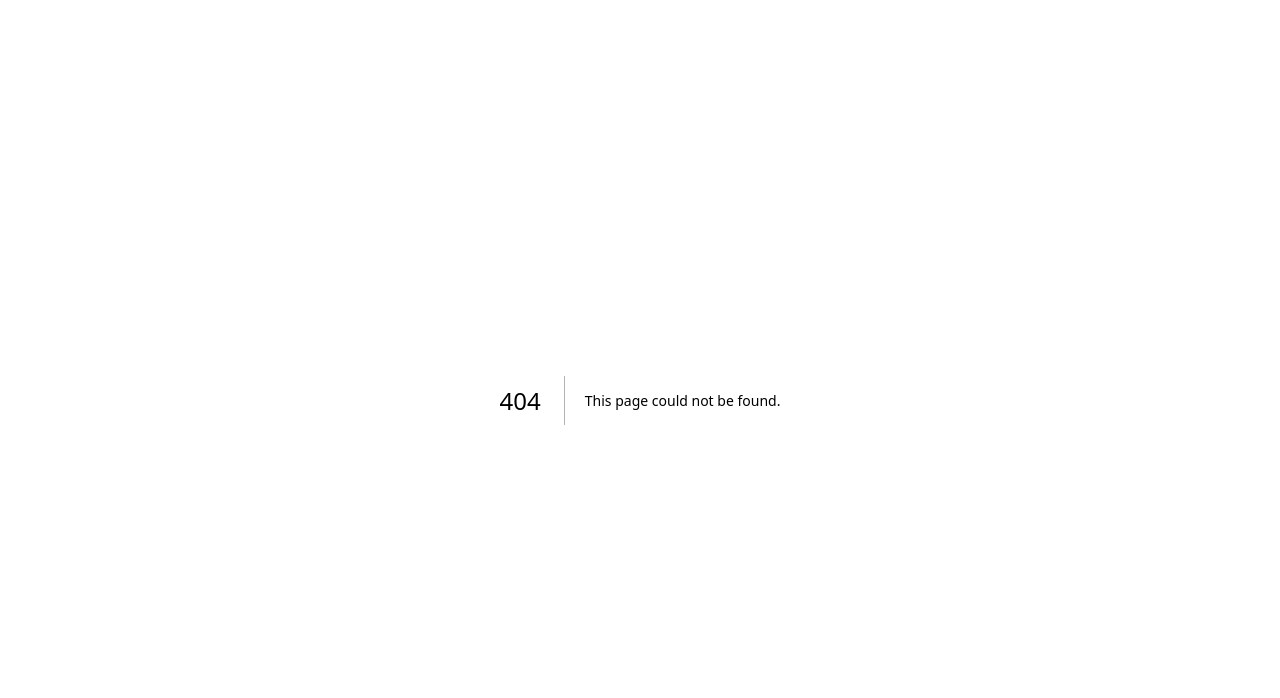
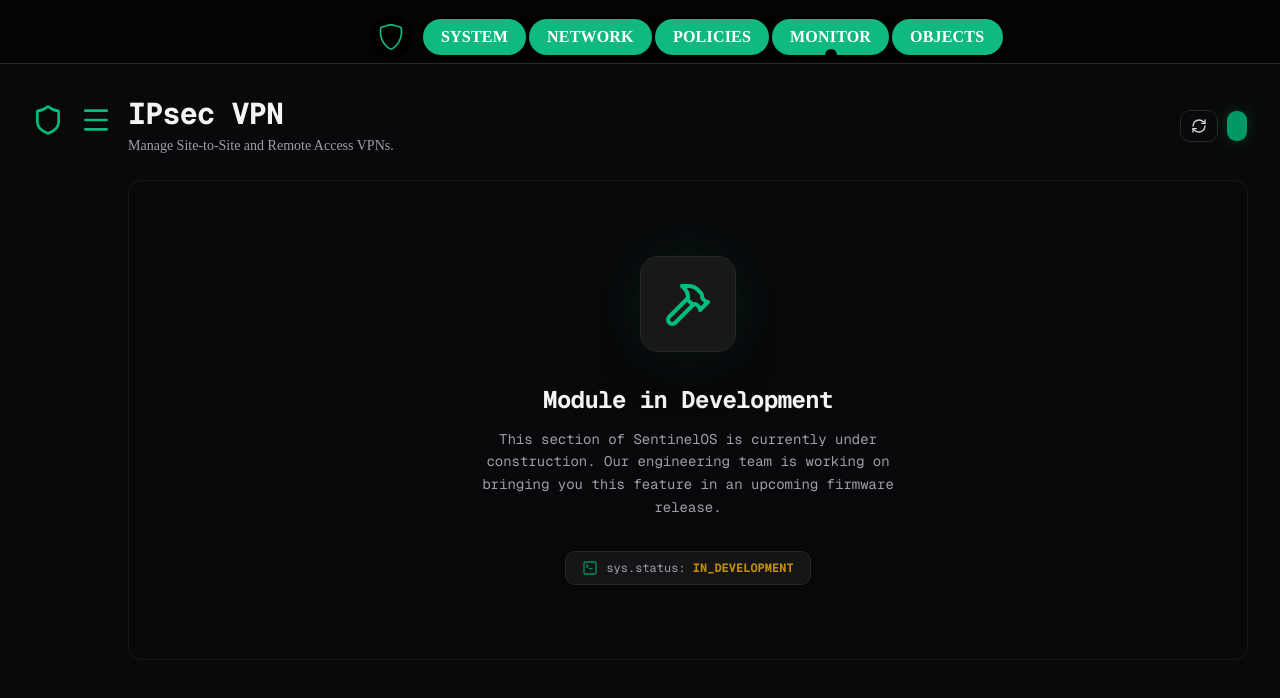
Before and after one commit to DanielGerardoHC/sentinelos-ui, a Next.js app: page /monitor in a window 1280 px wide. Before the commit this address had no page. Shown: the top 698 px of the page. Built offline with nearby package versions, Linux system fonts and the light colour scheme.

Commit message:
vista de ComingSoon y componente añadido y dhcp drawer modificado

```diff
--- a/next.config.ts
+++ b/next.config.ts
@@ -1,13 +1,17 @@
 import type { NextConfig } from "next";
 
+const isExport = process.env.BUILD_MODE === 'export';
+
 const nextConfig: NextConfig = {
-  /* config options here */
-    output: 'standalone',
-    async rewrites() {
+    output: isExport ? 'export' : 'standalone',
+
+    trailingSlash: isExport ? true : false,
+
+    rewrites: isExport ? undefined : async () => {
         return [
             {
                 source: '/api/:path*',
-                destination: 'http://192.168.56.10:8080/api/:path*'
+                destination: 'http://127.0.0.1:8080/api/:path*'
             }
         ];
     },
--- a/src/app/(dashboard)/layout.tsx
+++ b/src/app/(dashboard)/layout.tsx
@@ -25,10 +25,10 @@
         },
         { key: 'sidebar.network.routing', fallback: 'Routing', link: '/network/routing' },
         {
-            key: 'sidebar.network.vpn', fallback: 'VPN', link: '/network/vlans',
-            subItems: [{ key: 'sidebar.network.ipsec_vpn', fallback: 'IPsec', link: '/network/ipsec' },
-                       { key: 'sidebar.network.ssl_vpn', fallback: 'SSL VPN', link: '/network/ssl' },
-                       { key: 'sidebar.network.vxlan', fallback: 'VXlan', link: '/network/vxlan' },
+            key: 'sidebar.network.vpn', fallback: 'VPN', link: '/network/vpn',
+            subItems: [{ key: 'sidebar.network.ipsec_vpn', fallback: 'IPsec', link: '/network/vpn/ipsec_vpn' },
+                       { key: 'sidebar.network.ssl_vpn', fallback: 'SSL VPN', link: '/network/vpn/ssl_vpn' },
+                       { key: 'sidebar.network.vxlan', fallback: 'VXlan', link: '/network/vpn/vxlan' },
             ]
         },
     ],
@@ -41,8 +41,6 @@
         {
             key: 'sidebar.system.dashboard', fallback: 'Dashboard', link: '/system',
             subItems: [
-                { key: 'sidebar.system.overview', fallback: 'System Overview', link: '/system' },
-                { key: 'sidebar.system.users', fallback: 'Users', link: '/system/users' },
                 { key: 'sidebar.system.threats', fallback: 'Threats', link: '/system/threats' }
             ]
         },
--- /dev/null
+++ b/src/app/(dashboard)/monitor/page.tsx
@@ -0,0 +1,16 @@
+'use client';
+
+import { ComingSoon } from '@/components/firewall/ComingSoon';
+import { PageHeader } from '@/components/firewall/PageHeader';
+
+export default function VPNPage() {
+    return (
+        <div className="space-y-6">
+            <PageHeader
+                title="IPsec VPN"
+                description="Manage Site-to-Site and Remote Access VPNs."
+            />
+            <ComingSoon />
+        </div>
+    );
+}
--- /dev/null
+++ b/src/app/(dashboard)/network/vpn/ipsec_vpn/page.tsx
@@ -0,0 +1,16 @@
+'use client';
+
+import { ComingSoon } from '@/components/firewall/ComingSoon';
+import { PageHeader } from '@/components/firewall/PageHeader';
+
+export default function VPNPage() {
+    return (
+        <div className="space-y-6">
+            <PageHeader
+                title="IPsec VPN"
+                description="Manage Site-to-Site and Remote Access VPNs."
+            />
+            <ComingSoon />
+        </div>
+    );
+}
--- /dev/null
+++ b/src/app/(dashboard)/network/vpn/page.tsx
@@ -0,0 +1,16 @@
+'use client';
+
+import { ComingSoon } from '@/components/firewall/ComingSoon';
+import { PageHeader } from '@/components/firewall/PageHeader';
+
+export default function VPNPage() {
+    return (
+        <div className="space-y-6">
+            <PageHeader
+                title="IPsec VPN"
+                description="Manage Site-to-Site and Remote Access VPNs."
+            />
+            <ComingSoon />
+        </div>
+    );
+}
--- /dev/null
+++ b/src/app/(dashboard)/network/vpn/ssl_vpn/page.tsx
@@ -0,0 +1,16 @@
+'use client';
+
+import { ComingSoon } from '@/components/firewall/ComingSoon';
+import { PageHeader } from '@/components/firewall/PageHeader';
+
+export default function VPNPage() {
+    return (
+        <div className="space-y-6">
+            <PageHeader
+                title="IPsec VPN"
+                description="Manage Site-to-Site and Remote Access VPNs."
+            />
+            <ComingSoon />
+        </div>
+    );
+}
--- /dev/null
+++ b/src/app/(dashboard)/network/vpn/vxlan/page.tsx
@@ -0,0 +1,16 @@
+'use client';
+
+import { ComingSoon } from '@/components/firewall/ComingSoon';
+import { PageHeader } from '@/components/firewall/PageHeader';
+
+export default function VPNPage() {
+    return (
+        <div className="space-y-6">
+            <PageHeader
+                title="IPsec VPN"
+                description="Manage Site-to-Site and Remote Access VPNs."
+            />
+            <ComingSoon />
+        </div>
+    );
+}
--- /dev/null
+++ b/src/components/firewall/ComingSoon.tsx
@@ -0,0 +1,43 @@
+import { useTranslation } from 'react-i18next';
+import { Hammer, TerminalSquare } from 'lucide-react';
+
+interface ComingSoonProps {
+    title?: string;
+    description?: string;
+}
+
+export function ComingSoon({ title, description }: ComingSoonProps) {
+    const { t } = useTranslation();
+
+    return (
+        <div className="flex flex-col items-center justify-center min-h-[60vh] p-8 border border-zinc-800/50 bg-zinc-950/50 rounded-xl relative overflow-hidden group">
+
+            <div className="absolute inset-0 bg-gradient-to-b from-emerald-500/5 to-transparent opacity-0 group-hover:opacity-100 transition-opacity duration-700 pointer-events-none" />
+
+            <div className="relative z-10 flex flex-col items-center space-y-8">
+
+                <div className="relative">
+                    <div className="absolute inset-0 bg-emerald-500/20 blur-xl rounded-full animate-pulse" />
+                    <div className="w-24 h-24 bg-zinc-900 border border-zinc-800 rounded-2xl flex items-center justify-center relative z-10 shadow-2xl">
+                        <Hammer className="w-12 h-12 text-emerald-500" />
+                    </div>
+                </div>
+
+                <div className="space-y-3 text-center max-w-md">
+                    <h2 className="text-2xl font-bold font-mono text-zinc-100 tracking-tight">
+                        {title || t('coming_soon.title')}
+                    </h2>
+                    <p className="text-sm font-mono text-zinc-400 leading-relaxed">
+                        {description || t('coming_soon.desc')}
+                    </p>
+                </div>
+
+                <div className="flex items-center gap-2 px-4 py-2 bg-zinc-900/80 border border-zinc-800 rounded-lg text-zinc-400 font-mono text-xs shadow-inner">
+                    <TerminalSquare className="w-4 h-4 text-emerald-500/70" />
+                    <span>sys.status: <span className="text-amber-400 font-bold animate-pulse">IN_DEVELOPMENT</span></span>
+                </div>
+
+            </div>
+        </div>
+    );
+}
--- a/src/components/firewall/DhcpDrawer.tsx
+++ b/src/components/firewall/DhcpDrawer.tsx
@@ -30,19 +30,37 @@
     const [dns2, setDns2] = useState('1.1.1.1');
     const [leaseTime, setLeaseTime] = useState(1440);
 
-    // 1. Al abrir el drawer, pedimos los datos UNA SOLA VEZ
+
+
+    const [isFetchingLocal, setIsFetchingLocal] = useState(false);
+
     useEffect(() => {
         if (isOpen && interfaceName) {
             setIsInitialized(false);
-            fetchDhcpPools();
+            setIsFetchingLocal(true); //
+
+            (async () => {
+                await fetchDhcpPools();
+                setIsFetchingLocal(false);
+            })();
+        } else {
+            setIsInitialized(false);
+            setDhcpEnabled(false);
+            setExistsInApi(false);
         }
-        // eslint-disable-next-line react-hooks/exhaustive-deps
     }, [isOpen, interfaceName]);
 
-    // 2. Poblamos el formulario SOLO cuando la API responde y no lo hemos inicializado aún
     useEffect(() => {
-        if (isOpen && interfaceName && !isLoading && !isInitialized && dhcpPools) {
-            const existingConfig = dhcpPools.find(d => d.interface === interfaceName);
+        if (isOpen && interfaceName && !isFetchingLocal && !isInitialized && dhcpPools) {
+
+            let existingConfig = null;
+
+            if (Array.isArray(dhcpPools)) {
+                existingConfig = dhcpPools.find(d => d.interface === interfaceName);
+            } else {
+                existingConfig = dhcpPools[interfaceName];
+            }
+
             if (existingConfig) {
                 setExistsInApi(true);
                 setDhcpEnabled(true);
@@ -62,9 +80,9 @@
                 setDns2('');
                 setLeaseTime(1440);
             }
-            setIsInitialized(true); // Sellamos el formulario para evitar bucles si haces clic en algo
+            setIsInitialized(true); // Sellamos el formulario
         }
-    }, [isOpen, interfaceName, isLoading, dhcpPools, isInitialized]);
+    }, [isOpen, interfaceName, isFetchingLocal, dhcpPools, isInitialized]);
 
     const handleSave = async () => {
         if (!dhcpEnabled) {
--- a/src/components/firewall/PageHeader.tsx
+++ b/src/components/firewall/PageHeader.tsx
@@ -4,8 +4,8 @@
 interface PageHeaderProps {
     title: string;
     description: string;
-    isLoading: boolean;
-    onRefresh: () => void;
+    isLoading?: boolean;
+    onRefresh?: () => void;
     onAdd?: () => void;
     addText?: string;
 }
--- a/src/i18n/locales/en.json
+++ b/src/i18n/locales/en.json
@@ -1,4 +1,8 @@
 {
+  "coming_soon": {
+    "title": "Module in Development",
+    "desc": "This section of SentinelOS is currently under construction. Our engineering team is working on bringing you this feature in an upcoming firmware release."
+  },
   "addresses": {
     "title": "Address Objects",
     "desc": "Define reusable IP and CIDR network blocks for policies.",
--- a/src/i18n/locales/es.json
+++ b/src/i18n/locales/es.json
@@ -1,4 +1,8 @@
 {
+  "coming_soon": {
+    "title": "Módulo en Desarrollo",
+    "desc": "Esta sección de SentinelOS se encuentra actualmente en construcción. Nuestro equipo de ingeniería está trabajando para habilitar esta función en la próxima actualización de firmware."
+  },
   "addresses": {
     "title": "Objetos de Dirección",
     "desc": "Define bloques de red IP y CIDR reutilizables para las políticas.",
```
